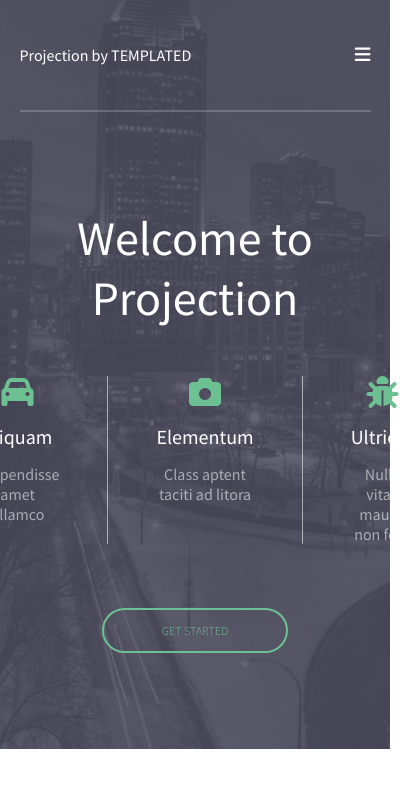
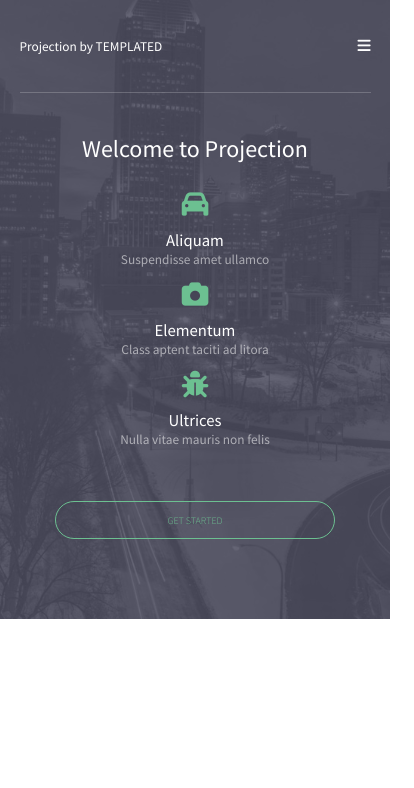
Before and after one commit to leofredy/Um-animacao, a plain HTML site: page index.html in a window 390 px wide. Shown: the whole page, 414 px wide, since content can reach past the window. Drawn offline with Linux system fonts and the light colour scheme.

Commit message:
ajuste mobile

```diff
--- a/assets/css/global.css
+++ b/assets/css/global.css
@@ -21,6 +21,7 @@
 
 body {
     background-color: var(--main-color);
+    width: 100%;
 }
 
 ul {
--- a/assets/css/style.css
+++ b/assets/css/style.css
@@ -8,6 +8,7 @@ header {
     flex-direction: column;
     align-items: center;
     position: relative;
+
 }
 
 #filter-background {
@@ -24,8 +25,8 @@ header {
     display: flex;
     justify-content: space-between;
     align-items: center;
-    height: 112px;
-    border-bottom: 2px solid #fff3;
+    height: 11.2rem;
+    border-bottom: 0.2rem solid #fff3;
 }
 
 .navigation-container figure a {
@@ -46,7 +47,7 @@ header {
     position: absolute;
     top: 0;
     right: 0;
-    width: 0px;
+    width: 0rem;
     height: 100vh;
     background-color: var(--secundary-color);
 
@@ -65,21 +66,21 @@ nav ul{
 
 nav > ul {
 
-    margin-top: 40px;
+    margin-top: 4.0rem;
 }
 .navigation-container ul li {
     display: flex;
     flex-direction: column;
     justify-content: center;
     align-items: center;
-    min-height: 30px;
+    min-height: 3.0rem;
 }
 
 .navigation-container ul li span {
     display: flex;
     justify-content: center;
     align-items: center;
-    height: 30px;
+    height: 3.0rem;
     color: var(--main-color);
 }
 
@@ -89,12 +90,12 @@ nav > ul {
 }
 
 .navigation-container ul li:hover > ul {
-    height: 150px;
+    height: 15.0rem;
 }
 
 .navigation-container ul li ul {
     overflow: hidden;
-    height: 0px;
+    height: 0rem;
     transition: height 0.8s ease;
 }
 
@@ -103,7 +104,7 @@ nav > ul {
 }
 
 .navigation-container ul li ul li {
-    height: 30px;
+    height: 3.0rem;
 }
 
 .navigation-container ul li ul li:hover{
@@ -130,8 +131,8 @@ header .list-banner li:first-child {
 
 header .list-banner li:nth-child(2){
     padding: 0 4.8rem 0 4.8rem;
-    border-left: 1px solid var(--text-color);
-    border-right: 1px solid var(--text-color);
+    border-left: 0.1rem solid var(--text-color);
+    border-right: 0.1rem solid var(--text-color);
 }
 
 header .list-banner li:last-child {
@@ -139,7 +140,7 @@ header .list-banner li:last-child {
 }
 
 header .list-banner li i {
-    margin-bottom: 15.5px;
+    margin-bottom: 1.55rem;
 }
 
 
@@ -149,15 +150,58 @@ header .list-banner li i {
 
 header button {
     align-self: center;
-    width: 186px;
-    height: 45px;
+    width: 18.6rem;
+    height: 4.5rem;
     font-weight: 300;
     font-size: 1.2rem;
     background-color: transparent;
     color: var(--secundary-color);
-    border-radius: 30px;
-    border: 2px solid var(--secundary-color);
+    border-radius: 3.0rem;
+    border: 0.2rem solid var(--secundary-color);
     outline-style: none;
     cursor: pointer;
     margin-bottom: 9.6rem;
 }
+
+
+
+@media(max-width: 820px) {
+    :root {
+        font-size: 52%;
+    }
+}
+
+
+@media(max-width: 680px) {
+
+    h1 {
+        margin: 4.8rem 0 3.2rem 0;
+    }
+
+    header .list-banner {
+        grid-template-rows: 1fr 1fr 1fr;
+        grid-template-columns: 1fr;
+        grid-gap: 1.5rem;
+    }
+
+    header .list-banner li:first-child,
+    header .list-banner li:nth-child(2),
+    header .list-banner li:last-child {
+        padding: 0;
+        border: none;
+    }
+
+    h3 {
+        margin-bottom: initial;
+    }
+}
+
+@media(max-width: 500px){
+    h1 {
+        font-size: 24px;
+    }
+
+    header button {
+        width: 80%;
+    }
+}
```
